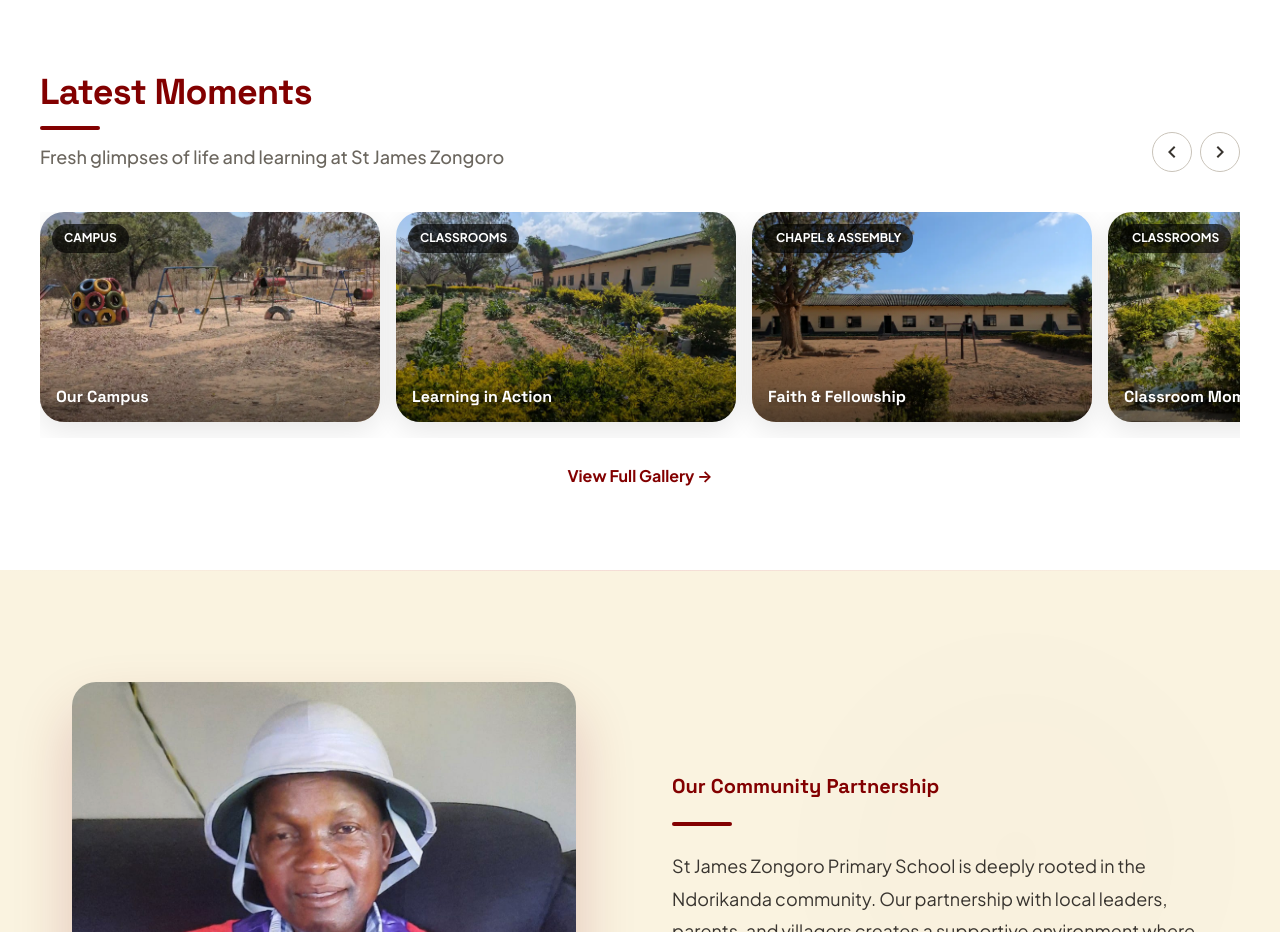
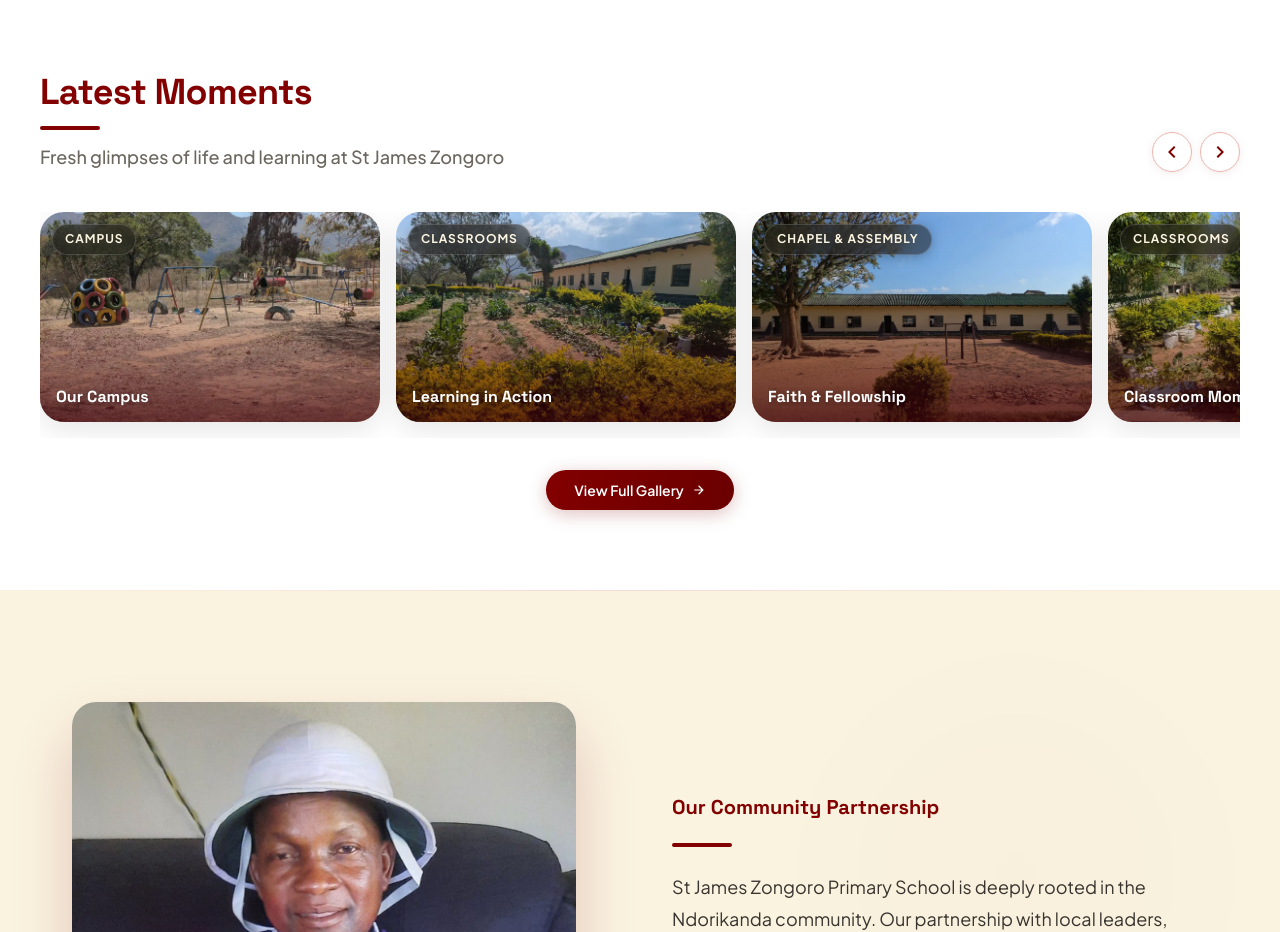
Before and after one commit to Tinashe623/ZONGORO-PRIMARY, a React (Vite) app: page / in a window 1280 px wide. Shown: the part 4560-5492 px from the top of the page. Built offline with nearby package versions, Linux system fonts and the light colour scheme; no server answers.

Commit message:
feat(moments): modernize latest moments cards with glass pills and gradient accents

```diff
--- a/src/components/sections/LatestMoments.tsx
+++ b/src/components/sections/LatestMoments.tsx
@@ -2,13 +2,14 @@
 import {
   Box,
   Heading,
-  Text,
   Image,
   IconButton,
   Flex,
   Badge,
+  Button,
+  useColorModeValue,
 } from '@chakra-ui/react';
-import { ChevronLeftIcon, ChevronRightIcon } from '@chakra-ui/icons';
+import { ChevronLeftIcon, ChevronRightIcon, ArrowForwardIcon } from '@chakra-ui/icons';
 import { Link as RouterLink } from 'react-router-dom';
 import SectionHeading from '../ui/SectionHeading';
 
@@ -36,6 +37,7 @@
       <Box maxW="1200px" mx="auto">
         <Flex justify="space-between" align="flex-end" wrap="wrap" gap={4}>
             <SectionHeading
+              eyebrow="Our Moments"
               title="Latest Moments"
               subtitle="Fresh glimpses of life and learning at St James Zongoro"
               textAlign="left"
@@ -87,20 +89,26 @@
                   left={0}
                   right={0}
                   bottom={0}
-                  bgGradient="linear(to-t, rgba(0,0,0,0.55), transparent 55%)"
+                  bgGradient="linear(to-t, rgba(60, 0, 10, 0.72), rgba(9, 38, 27, 0.1) 55%, transparent)"
                 />
                 <Badge
                   position="absolute"
                   top={3}
                   left={3}
-                  bg="rgba(0,0,0,0.65)"
-                  color="white"
+                  bg="rgba(23, 20, 18, 0.5)"
+                  color="cream.50"
+                  border="1px solid"
+                  borderColor="whiteAlpha.300"
+                  backdropFilter="blur(10px)"
+                  style={{ WebkitBackdropFilter: 'blur(10px)' }}
                   px={3}
                   py={1}
                   borderRadius="full"
                   fontSize="xs"
+                  letterSpacing="0.08em"
                   textTransform="uppercase"
                   fontWeight="700"
+                  boxShadow="0 2px 12px rgba(0,0,0,0.25)"
                 >
                   {moment.tag}
                 </Badge>
@@ -119,25 +127,36 @@
             ))}
           </Box>
 
-        <Text textAlign="center" mt={6}>
-          <RouterLink to="/gallery">
-            <Box
-              as="span"
-              color="maroon.500"
-              fontWeight="700"
-              fontSize={{ base: 'sm', md: 'md' }}
-              _hover={{ textDecoration: 'underline' }}
-            >
-              View Full Gallery →
-            </Box>
-          </RouterLink>
-        </Text>
+        <Flex justify="center" mt={8}>
+          <Button
+            as={RouterLink}
+            to="/gallery"
+            bgGradient="linear(to-r, maroon.500, maroon.600)"
+            color="onAccent"
+            size="md"
+            px={7}
+            borderRadius="full"
+            fontWeight="600"
+            rightIcon={<ArrowForwardIcon />}
+            boxShadow="0 4px 18px rgba(130, 0, 0, 0.25)"
+            _hover={{
+              transform: 'translateY(-2px)',
+              boxShadow: '0 10px 28px rgba(130, 0, 0, 0.32)',
+              bgGradient: 'linear(to-r, maroon.600, maroon.700)',
+            }}
+            _active={{ transform: 'translateY(0)' }}
+            transition="all 0.2s ease"
+          >
+            View Full Gallery
+          </Button>
+        </Flex>
       </Box>
     </Box>
   );
 };
 
 const HStackButtons = ({ onPrev, onNext }: { onPrev: () => void; onNext: () => void }) => {
+  const bg = useColorModeValue('white', 'rgba(255, 255, 255, 0.06)');
   return (
     <Flex gap={2} mb={10}>
       <IconButton
@@ -146,10 +165,14 @@
         onClick={onPrev}
         variant="outline"
         border="1px solid"
-        borderColor="gray.300"
-        color="gray.700"
-        _hover={{ bg: 'gray.100' }}
+        borderColor="maroon.200"
+        bg={bg}
+        color="maroon.500"
+        boxShadow="0 2px 10px rgba(130, 0, 0, 0.08)"
+        _hover={{ bg: 'maroon.500', color: 'white', borderColor: 'maroon.500', boxShadow: '0 6px 18px rgba(130, 0, 0, 0.28)' }}
+        _active={{ transform: 'scale(0.96)' }}
         borderRadius="full"
+        transition="all 0.2s ease"
       />
       <IconButton
         aria-label="Scroll moments right"
@@ -157,10 +180,14 @@
         onClick={onNext}
         variant="outline"
         border="1px solid"
-        borderColor="gray.300"
-        color="gray.700"
-        _hover={{ bg: 'gray.100' }}
+        borderColor="maroon.200"
+        bg={bg}
+        color="maroon.500"
+        boxShadow="0 2px 10px rgba(130, 0, 0, 0.08)"
+        _hover={{ bg: 'maroon.500', color: 'white', borderColor: 'maroon.500', boxShadow: '0 6px 18px rgba(130, 0, 0, 0.28)' }}
+        _active={{ transform: 'scale(0.96)' }}
         borderRadius="full"
+        transition="all 0.2s ease"
       />
     </Flex>
   );
```
